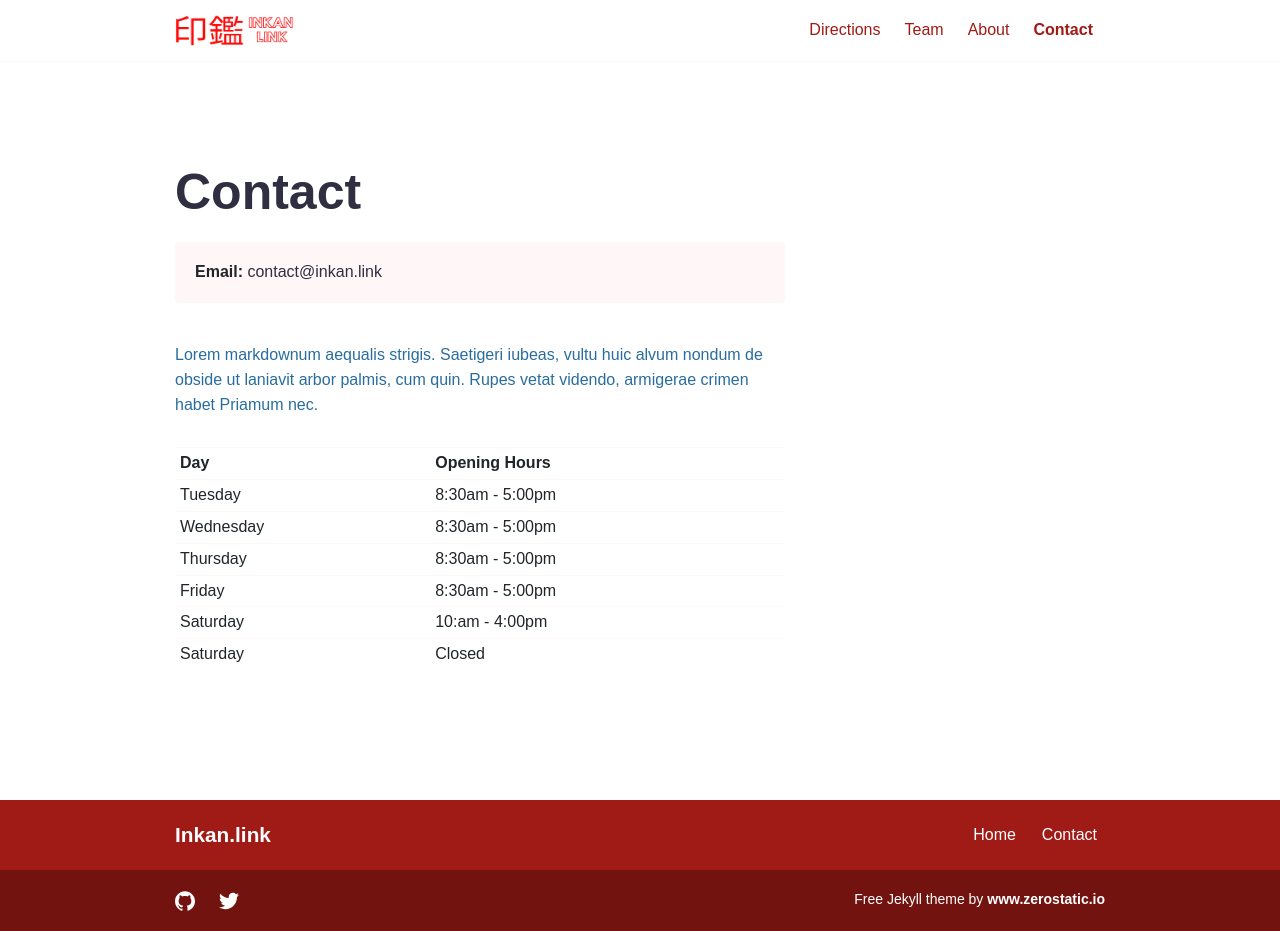
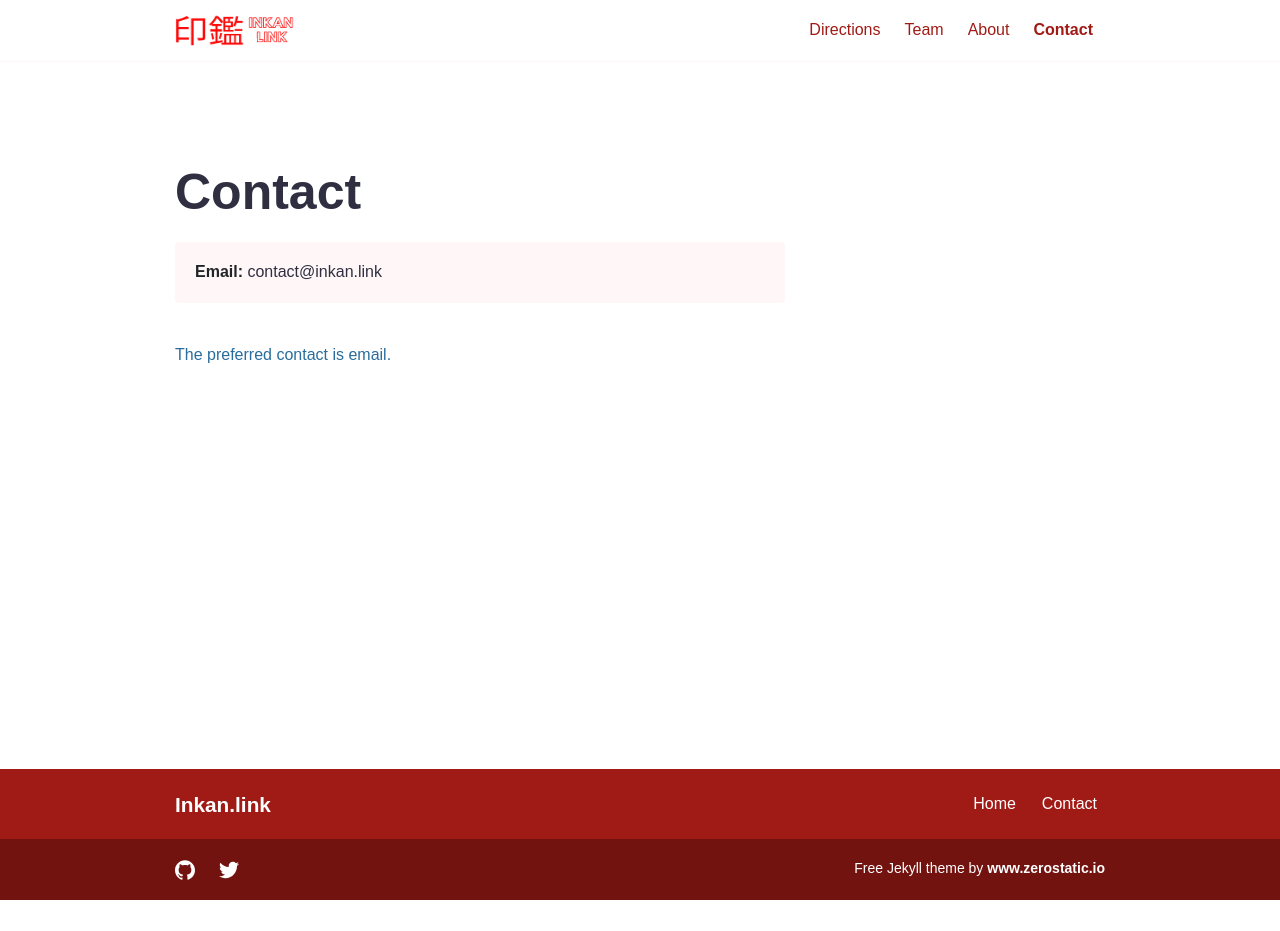
Before and after one commit to inkan-tech/http.inkan.link, a Jekyll site: the page built from contact.md, in a window 1280 px wide. Built offline with Jekyll 4.4.1, drawn with Linux system fonts in a browser that asks for light colours; some web fonts are replaced; after the commit the page ends 900 px from its top, so only the background shows below that.

Commit message:
Content update

```diff
--- a/contact.md
+++ b/contact.md
@@ -4,13 +4,4 @@ layout: contact
 description: Contact
 ---
 
-Lorem markdownum aequalis strigis. Saetigeri iubeas, vultu huic alvum nondum de obside ut laniavit arbor palmis, cum quin. Rupes vetat videndo, armigerae crimen habet Priamum nec.
-
-| Day       | Opening Hours   |
-| --------- | --------------- |
-| Tuesday   | 8:30am - 5:00pm |
-| Wednesday | 8:30am - 5:00pm |
-| Thursday  | 8:30am - 5:00pm |
-| Friday    | 8:30am - 5:00pm |
-| Saturday  | 10:am - 4:00pm  |
-| Saturday  | Closed          |
+The preferred contact is email.
```
Also changed, not shown: team.md (+1 -1 lines), README.md.
